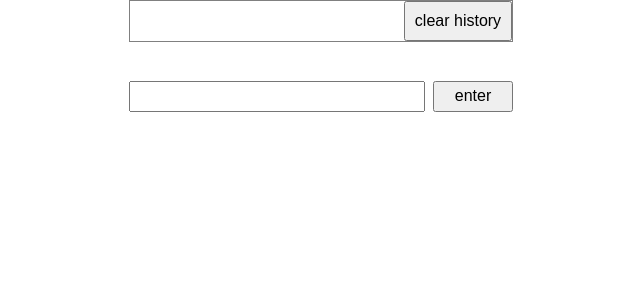
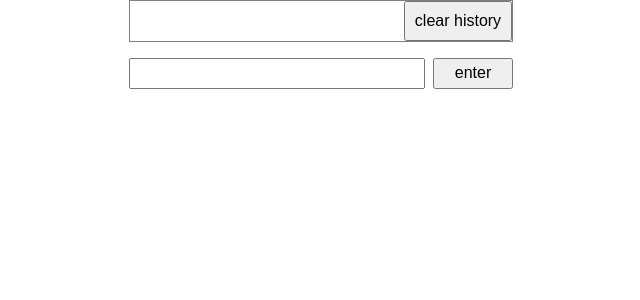
Before and after one commit to bababubudev/CalculatorJs, a React (Vite) app: page / in a window 1280 px wide. Shown: the top 300 px of the page, without its empty margins (319-959 px from the left). Built offline with nearby package versions, Linux system fonts and the light colour scheme.

Commit message:
Minor display changes

```diff
--- a/src/evaluator.ts
+++ b/src/evaluator.ts
@@ -122,6 +122,9 @@ function seperateInput(tokens: string[]): SeperatedInput {
 
 function infixtoPostfix(infix: string[]): string[] {
   const precedence: Record<string, number> = {
+    '<': 0,
+    '>': 0,
+    '=': 0,
     '^': 3,
     '*': 2,
     '/': 2,
--- a/src/pages/Calculator.tsx
+++ b/src/pages/Calculator.tsx
@@ -36,15 +36,17 @@ function Calculator() {
   }
 
   const calculate = (): string => {
-    const output: [string[], number] | ComparisonObject = evaluateExpression(inputValue);
+    let output: [string[], number] | ComparisonObject;
 
+    try {
+      output = evaluateExpression(inputValue);
       if ("comparison" in output) {
-      const { comparison, comparator, leftInput, rightInput }: ComparisonObject = output;
+        const { comparison, comparator, leftInput, leftResult, rightInput }: ComparisonObject = output;
         const modifiedL = modifyOutput(leftInput);
         const modifiedR = modifyOutput(rightInput);
 
         historyResult = `${modifiedL} ${comparison ? comparator : "!" + comparator} ${modifiedR} (${comparison.toString().toUpperCase()})`;
-      return `${comparison}`;
+        return `${leftResult} ${comparison ? comparator : "!" + comparator} ${modifiedR} (${comparison.toString().toUpperCase()})`;
       }
 
       const [tokenized, result] = output;
@@ -52,6 +54,9 @@ function Calculator() {
 
       historyResult = `${modified}${isNaN(result) ? "" : " = " + result}`;
       return `${modified}${isNaN(result) || tokenized.length <= 1 ? "" : " = " + result}`;
+    } catch (error) {
+      return "Invalid input";
+    }
   }
 
 
--- a/src/styles/components/CalculationForm.scss
+++ b/src/styles/components/CalculationForm.scss
@@ -9,9 +9,7 @@ form {
 
   p {
     grid-column: span 2;
-    font-size: 1.2rem;
     font-weight: bold;
-    height: 1.2em;
   }
 
   input {
```
Lines whose indentation alone changed are shown as unchanged.
